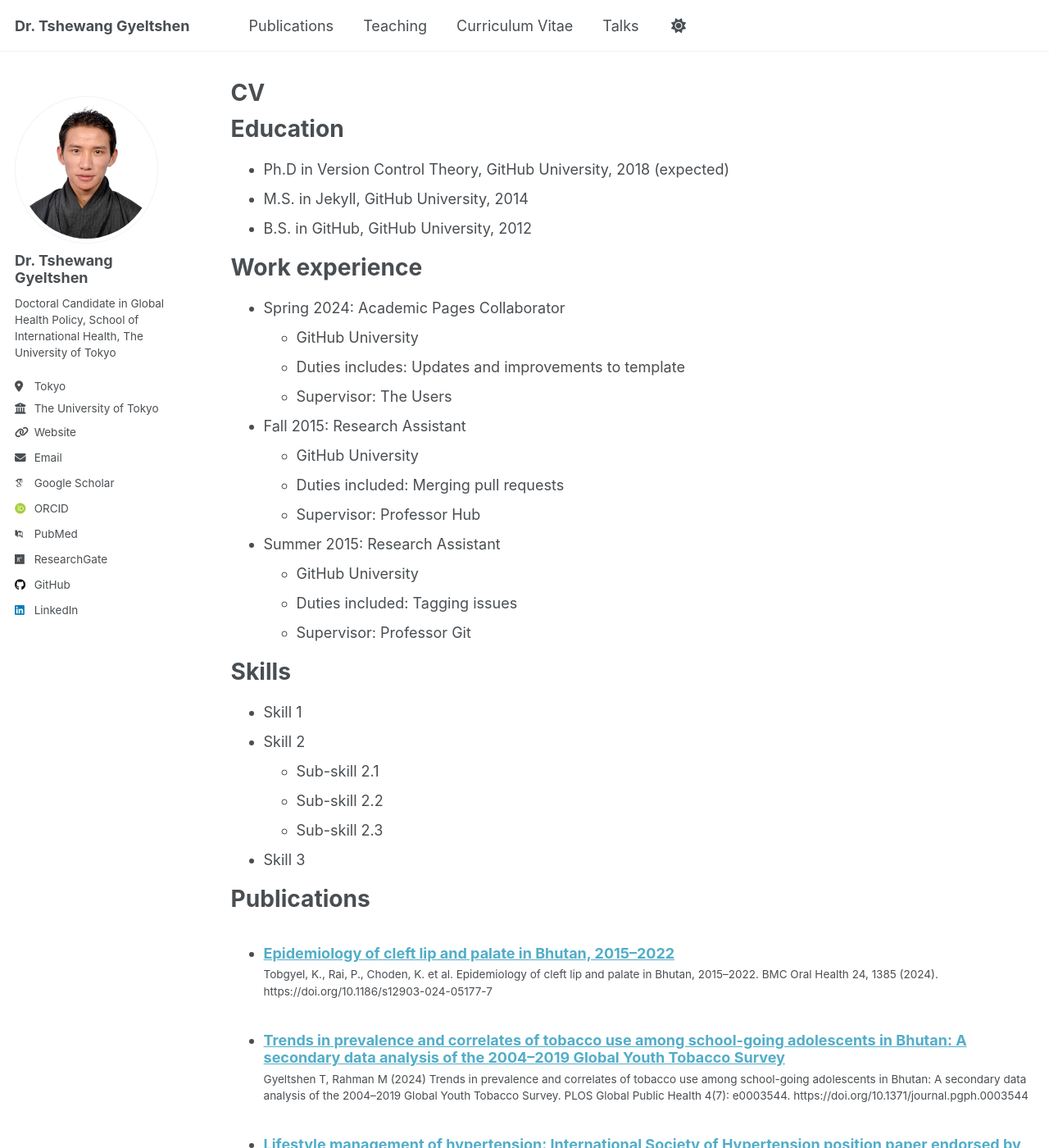
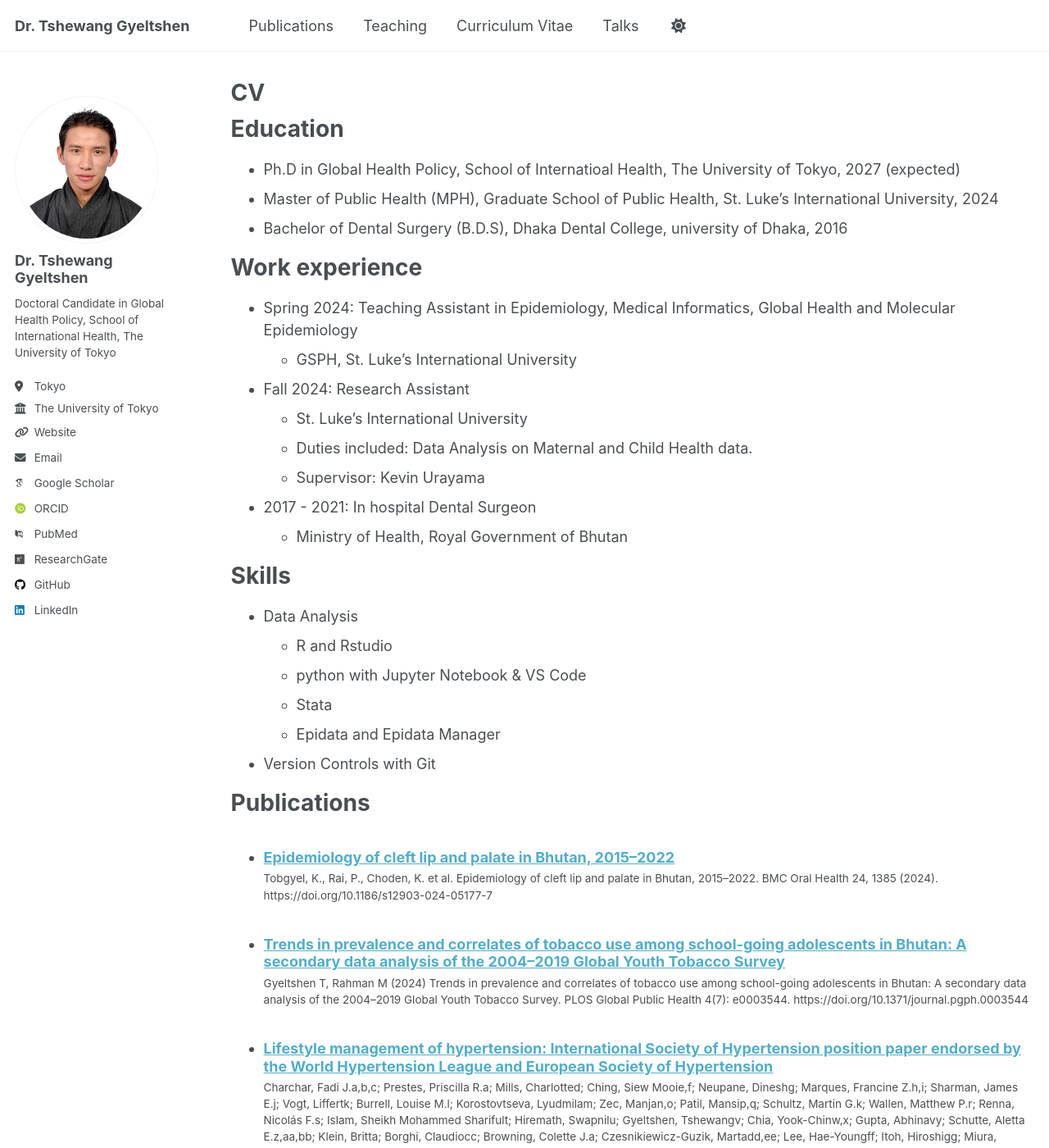
Before and after one commit to tgyeltshen/tgyeltshen.github.io, a Jekyll site: the page built from _pages/cv.md, in a window 1280 px wide and 1400 px high. Shown: the whole window at 82% size. Built offline with Jekyll 4.4.1, drawn with Linux system fonts in a browser that asks for light colours; some web fonts are replaced; a script that is not in the unit is left out; some of the changed text lies outside the part shown.

Commit message:
added cv details

```diff
--- a/_pages/cv.md
+++ b/_pages/cv.md
@@ -11,35 +11,32 @@ redirect_from:
 
 Education
 ======
-* Ph.D in Version Control Theory, GitHub University, 2018 (expected)
-* M.S. in Jekyll, GitHub University, 2014
-* B.S. in GitHub, GitHub University, 2012
+* Ph.D in Global Health Policy, School of Internatioal Health, The University of Tokyo, 2027 (expected)
+* Master of Public Health (MPH), Graduate School of Public Health, St. Luke's International University, 2024
+* Bachelor of Dental Surgery (B.D.S), Dhaka Dental College, university of Dhaka, 2016
 
 Work experience
 ======
-* Spring 2024: Academic Pages Collaborator
-  * GitHub University
-  * Duties includes: Updates and improvements to template
-  * Supervisor: The Users
+* Spring 2024: Teaching Assistant in Epidemiology, Medical Informatics, Global Health and Molecular Epidemiology
+  * GSPH, St. Luke's International University
 
-* Fall 2015: Research Assistant
-  * GitHub University
-  * Duties included: Merging pull requests
-  * Supervisor: Professor Hub
+* Fall 2024: Research Assistant
+  * St. Luke's International University
+  * Duties included: Data Analysis on Maternal and Child Health data.
+  * Supervisor: Kevin Urayama
 
-* Summer 2015: Research Assistant
-  * GitHub University
-  * Duties included: Tagging issues
-  * Supervisor: Professor Git
+* 2017 - 2021: In hospital Dental Surgeon
+  * Ministry of Health, Royal Government of Bhutan
+
 
 Skills
 ======
-* Skill 1
-* Skill 2
-  * Sub-skill 2.1
-  * Sub-skill 2.2
-  * Sub-skill 2.3
-* Skill 3
+* Data Analysis
+  * R and Rstudio
+  * python with Jupyter Notebook & VS Code
+  * Stata
+  * Epidata and Epidata Manager
+* Version Controls with Git
 
 Publications
 ======
@@ -61,4 +58,4 @@ Teaching
 
 Service and leadership
 ======
-* Currently signed in to 43 different slack teams
+* Member, International Society of Hypertension, 2021 - 2024
```
